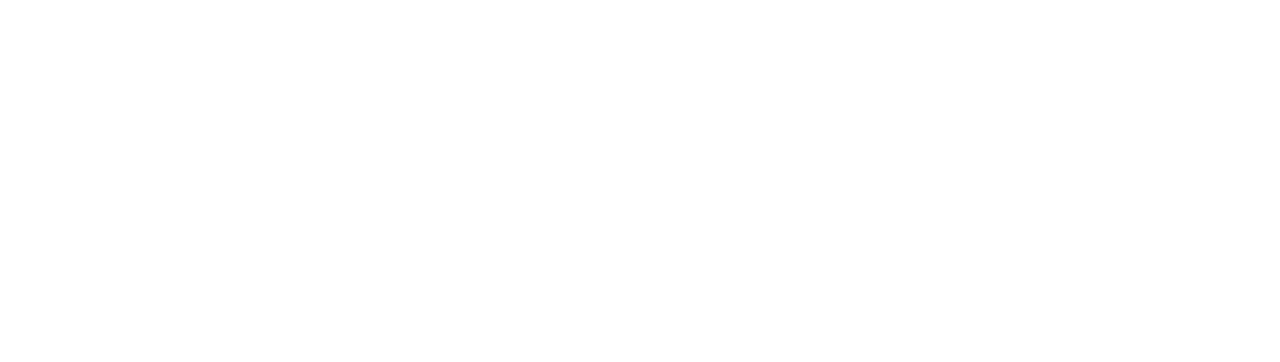
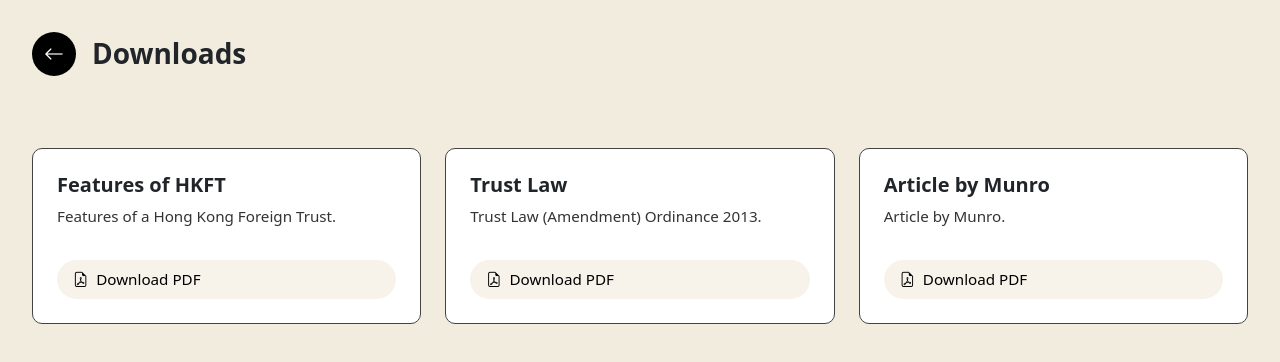
Before and after one commit to WhitelightningDev/hongkongtrust, an Angular app: page /Downloads in a window 1280 px wide. Before the commit this address led to /. Shown: the top 362 px of the page. Built offline with nearby package versions, Linux system fonts and the light colour scheme.

Commit message:
`Added Downloads page and updated routing, styles, and links to reflect the new page.`

```diff
--- a/src/app/app.routes.ts
+++ b/src/app/app.routes.ts
@@ -6,6 +6,7 @@ import { CryptoPayment } from './pages/crypto-payment/crypto-payment';
 import { CryptoSuccess } from './pages/crypto-success/crypto-success';
 import { Pricing } from './pages/pricing/pricing';
 import { Learnmore } from './pages/learnmore/learnmore';
+import { Downloads } from './pages/downloads/downloads';
 
 
 export const routes: Routes = [
@@ -35,5 +36,8 @@ export const routes: Routes = [
   },
   {
     path: 'Learnmore', component: Learnmore
+  },
+  {
+    path: 'Downloads', component: Downloads
   }
 ];
--- /dev/null
+++ b/src/app/pages/downloads/downloads.css
@@ -0,0 +1,75 @@
+.downloads-container {
+  background-color: #f2ecdf;
+  padding: 2rem;
+  border-radius: 15px;
+}
+
+/* Back Button */
+.back-button {
+  background-color: #000;
+  color: #fff;
+  border: none;
+  width: 44px;
+  height: 44px;
+  border-radius: 50%;
+  font-size: 1.25rem;
+  display: flex;
+  align-items: center;
+  justify-content: center;
+  transition: background 0.3s;
+}
+
+.back-button:hover {
+  background-color: #333;
+}
+
+/* Heading */
+.downloads-heading {
+  font-size: 1.75rem;
+  font-weight: bold;
+}
+
+/* Card Styles */
+.download-card {
+  background-color: #fff;
+  border: 1px solid #444;
+  border-radius: 10px;
+  padding: 1.5rem;
+  text-align: left;
+  display: flex;
+  flex-direction: column;
+  justify-content: space-between;
+  height: 100%;
+}
+
+.card-title {
+  font-weight: 600;
+  font-size: 1.25rem;
+  margin-bottom: 0.5rem;
+}
+
+.card-text {
+  font-size: 0.95rem;
+  color: #333;
+  flex-grow: 1;
+}
+
+/* Button */
+.download-btn {
+  margin-top: 1rem;
+  background-color: #f7f3eb;
+  border: none;
+  padding: 0.5rem 1rem;
+  border-radius: 25px;
+  font-weight: 500;
+  font-size: 0.95rem;
+  display: inline-flex;
+  align-items: center;
+  gap: 0.5rem;
+  color: #000;
+  transition: background 0.3s;
+}
+
+.download-btn:hover {
+  background-color: #e0dacc;
+}
--- /dev/null
+++ b/src/app/pages/downloads/downloads.html
@@ -0,0 +1,48 @@
+<div class="downloads-container">
+  <!-- Back Button and Heading -->
+  <div class="d-flex align-items-center mb-4">
+    <button class="back-button" (click)="goBackToHome()">
+      <i class="bi bi-arrow-left"></i>
+    </button>
+    <h2 class="downloads-heading ms-3 mb-0">Downloads</h2>
+  </div>
+
+  <!-- Cards -->
+  <div class="row g-4 mt-5">
+    <!-- Card 1 -->
+    <div class="col-md-4">
+      <div class="download-card">
+        <h5 class="card-title">Features of HKFT</h5>
+        <p class="card-text">Features of a Hong Kong Foreign Trust.</p>
+        <button class="download-btn"
+          (click)="downloadPdf('/HongKongForeignTrustFeatures.pdf', 'HongKongForeignTrustFeatures.pdf')">
+          <i class="bi bi-file-earmark-pdf"></i> Download PDF
+        </button>
+      </div>
+    </div>
+
+    <!-- Card 2 -->
+    <div class="col-md-4">
+      <div class="download-card">
+        <h5 class="card-title">Trust Law</h5>
+        <p class="card-text">Trust Law (Amendment) Ordinance 2013.</p>
+        <button class="download-btn"
+          (click)="downloadPdf('/HKGTrustOrdinance.pdf', 'HKGTrustOrdinance.pdf')">
+          <i class="bi bi-file-earmark-pdf"></i> Download PDF
+        </button>
+      </div>
+    </div>
+
+    <!-- Card 3 -->
+    <div class="col-md-4">
+      <div class="download-card">
+        <h5 class="card-title">Article by Munro</h5>
+        <p class="card-text">Article by Munro.</p>
+        <button class="download-btn"
+          (click)="downloadPdf('/ArticlebyMunro.pdf', 'ArticlebyMunro.pdf')">
+          <i class="bi bi-file-earmark-pdf"></i> Download PDF
+        </button>
+      </div>
+    </div>
+  </div>
+</div>
--- /dev/null
+++ b/src/app/pages/downloads/downloads.ts
@@ -0,0 +1,26 @@
+import { Component } from '@angular/core';
+import { Router } from '@angular/router';
+
+@Component({
+  selector: 'app-downloads',
+  imports: [],
+  templateUrl: './downloads.html',
+  styleUrl: './downloads.css'
+})
+export class Downloads {
+ constructor(private router: Router) {}
+
+  goBackToHome(): void {
+    this.router.navigate(['/']);
+  }
+
+
+   downloadPdf(url: string, filename: string): void {
+    const link = document.createElement('a');
+    link.href = url;
+    link.download = filename;
+    document.body.appendChild(link);
+    link.click();
+    document.body.removeChild(link);
+  }
+}
--- a/src/app/pages/learnmore/learnmore.css
+++ b/src/app/pages/learnmore/learnmore.css
@@ -65,3 +65,25 @@
 .card-text{
     text-align: center;
 }
+
+/* Back Button */
+.back-button {
+  background-color: #000;
+  color: #fff;
+  border: none;
+  width: 44px;
+  height: 44px;
+  border-radius: 50%;
+  font-size: 1.25rem;
+  display: flex;
+  align-items: center;
+  justify-content: center;
+  transition: background 0.3s;
+}
+
+/* Heading */
+.downloads-heading {
+  font-size: 1.75rem;
+  margin-top: 5px;
+  font-weight: bold;
+}
--- a/src/app/pages/learnmore/learnmore.html
+++ b/src/app/pages/learnmore/learnmore.html
@@ -1,12 +1,12 @@
 <div class="learn-section container py-4">
   <!-- Back Button -->
-  <div class="mb-4">
-    <button class="btn btn-dark rounded-circle" (click)="goBackToHome()">
+  <div class="-flex align-items-center mb-4 px-4">
+    <button class="back-button" (click)="goBackToHome()">
       <i class="bi bi-arrow-left fs-5"></i>
     </button>
+     <h2 class="downloads-heading ms-4 mb-0">Learn More</h2>
   </div>
 
-  <div class="learn-more-container">
     <!-- Section: Key Benefits -->
     <section class="mb-5">
       <h2 class="section-title mb-4">Key Benefits of a Hong Kong Trust</h2>
@@ -168,4 +168,3 @@
       </div>
     </section>
   </div>
-</div>
--- a/src/app/pages/welcomepage/welcomepage.html
+++ b/src/app/pages/welcomepage/welcomepage.html
@@ -38,7 +38,7 @@
           <a class="btn btn-outline-secondary rounded-pill d-flex align-items-center gap-2 px-3" href="/HKFT-Pricing">
             <i class="bi bi-currency-dollar"></i> Pricing
           </a>
-          <a class="btn btn-outline-secondary rounded-pill d-flex align-items-center gap-2 px-3" href="#downloads">
+          <a class="btn btn-outline-secondary rounded-pill d-flex align-items-center gap-2 px-3" href="/Downloads">
             <i class="bi bi-download"></i> Downloadable's
           </a>
         </div>
--- a/src/styles.css
+++ b/src/styles.css
@@ -64,3 +64,14 @@
     width: 0%;
   }
 }
+
+html, body {
+  height: 100%;
+  margin: 0;
+  padding: 0;
+  background-color: #f2ecdf;
+}
+
+.downloads-container {
+  min-height: 100vh;
+}
```
Also changed, not shown: 1 other file (tests, documents, lock files or other folders).
